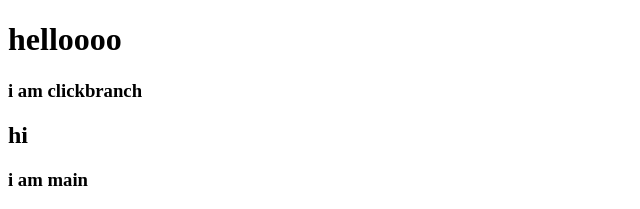
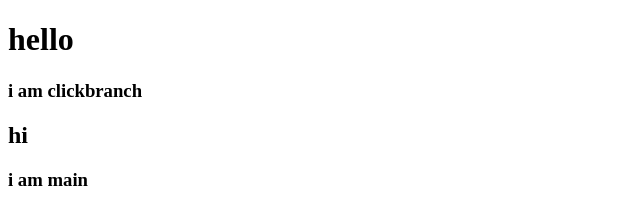
Before and after one commit to fahadssgg/Git_lessone2, a plain HTML site: page index.html in a window 1280 px wide. Shown: the top 209 px of the page, 0-640 px from the left. Drawn offline with Linux system fonts and the light colour scheme.

Commit message:
finel commit

```diff
--- a/index.html
+++ b/index.html
@@ -6,7 +6,7 @@
     <title>git_lesson</title>
   </head>
   <body>
-    <h1>helloooo</h1>
+    <h1>hello</h1>
     <h3>i am clickbranch</h3>
     <h2>hi</h2>
     <h3>i am main</h3>
```
